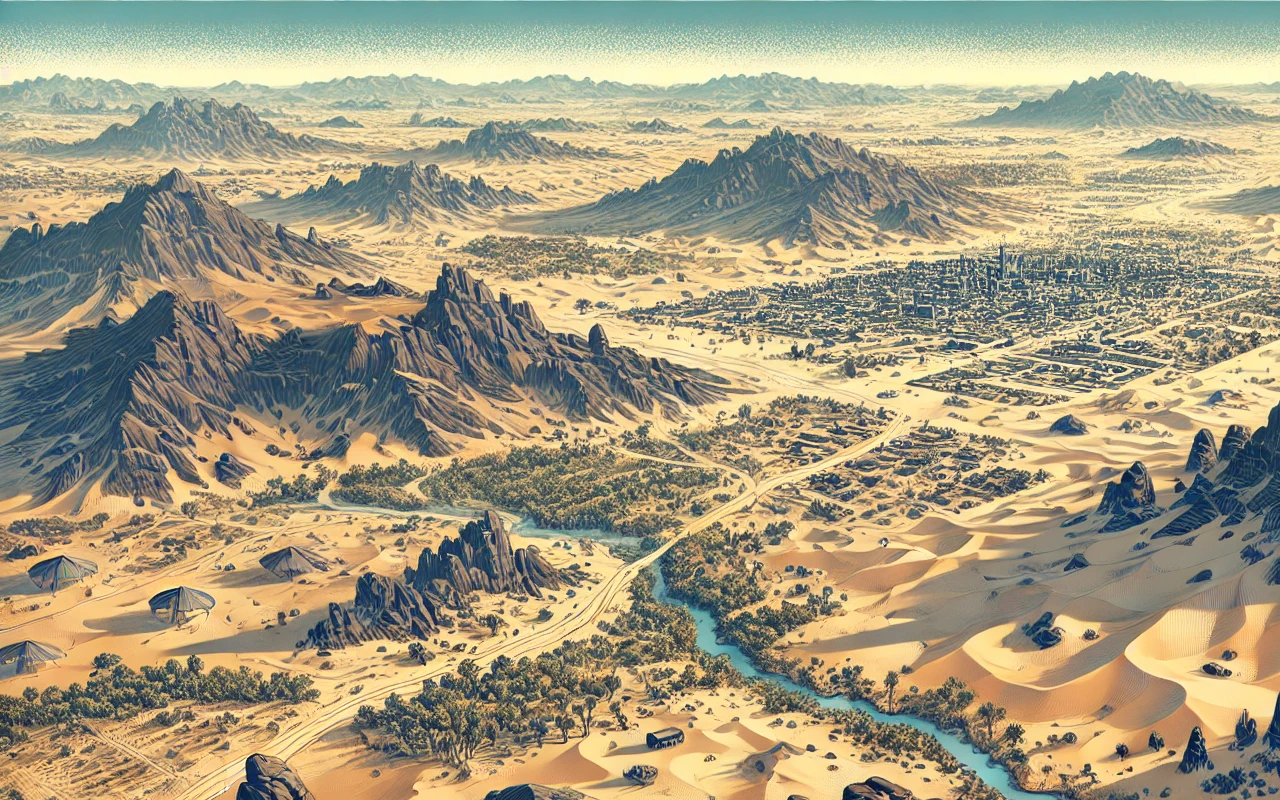
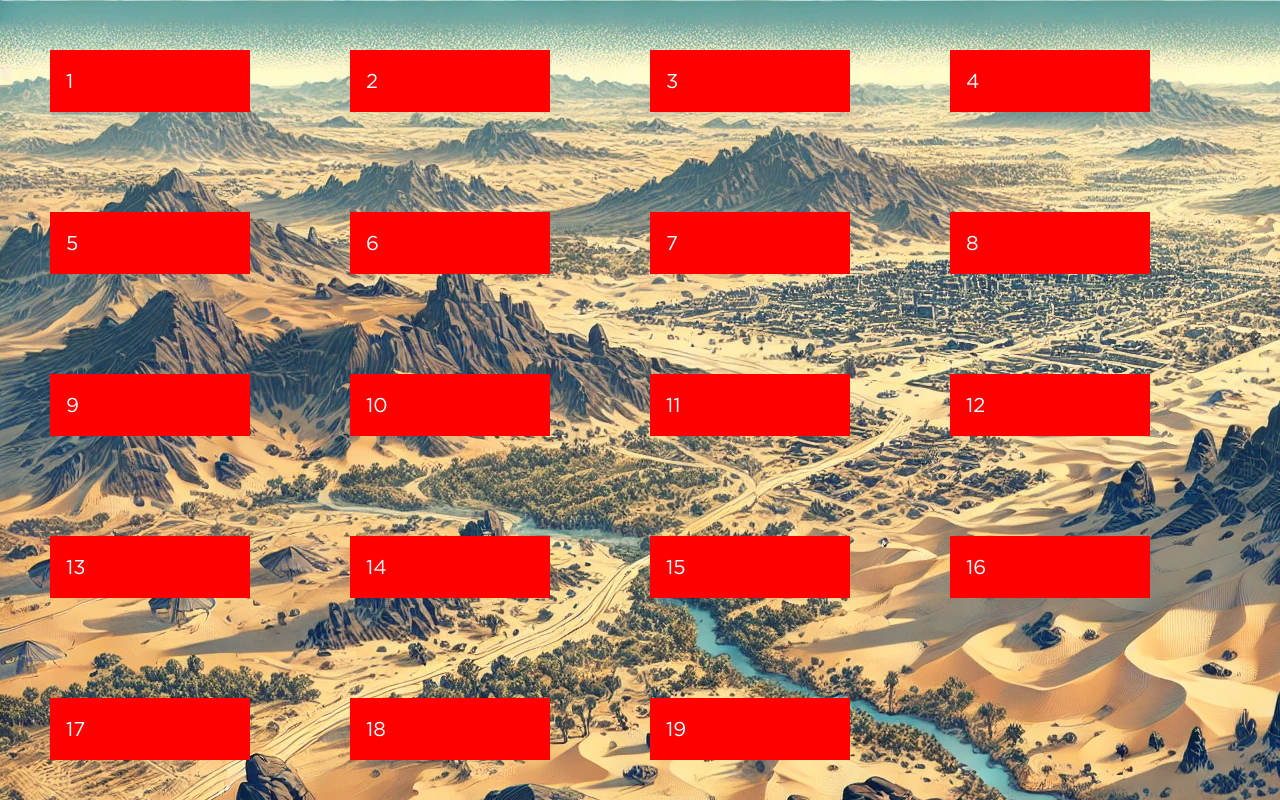
Before and after one commit to yersultan-ibn/hajj-jannah, a Next.js app: page /umra in a window 1280 px wide. Built offline with nearby package versions, Linux system fonts and the light colour scheme; no server answers.

Commit message:
feat: style step

```diff
--- a/src/modules/umra/UmraContent.tsx
+++ b/src/modules/umra/UmraContent.tsx
@@ -2,8 +2,34 @@ const root = {
   background: "url('./bg-1.webp')",
   height: '100vh',
   width: "100%",
+  overflow: "scroll"
 }
 
+const stepStyle = {
+  display: "inline-block",
+  border: "1px solid red",
+  width: 200,
+  padding: 15,
+  margin: 50,
+  background: "red",
+  color: "white",
+  fontSize: 20
+}
+
+const stepWrapperStyle = {
+}
+
+const steps = new Array(19).fill(0).map((_, i) => ({order: i+1}))
+
 export const UmraContent = () => {
-  return <div style={root}></div>;
+  console.log(steps)
+  return <div style={root}>
+    <div style={stepWrapperStyle}>
+    {steps.map(s => {
+      return <div style={stepStyle}>
+        {s.order}
+      </div>
+    })}
+    </div>
+  </div>;
 };
```
